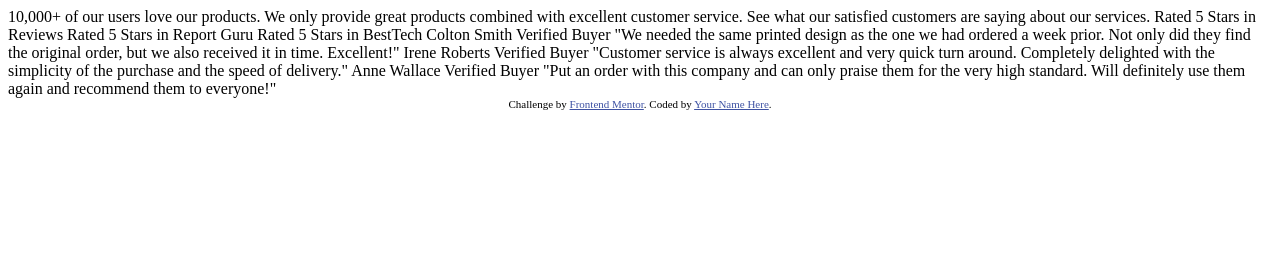
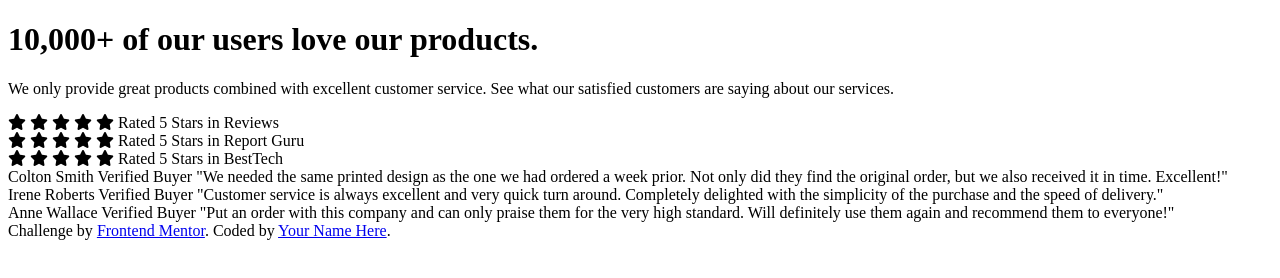
Before and after one commit to FrantiskaAli/socialProofSection, a plain HTML site: page index.html in a window 1280 px wide. Drawn offline with Linux system fonts and the light colour scheme.

Commit message:
HTML skeleton

```diff
--- a/index.html
+++ b/index.html
@@ -14,48 +14,77 @@
 
     <title>Frontend Mentor | Social proof section</title>
 
-    <!-- Feel free to remove these styles or customise in your own stylesheet 👍 -->
-    <style>
-      .attribution {
-        font-size: 11px;
-        text-align: center;
-      }
-      .attribution a {
-        color: hsl(228, 45%, 44%);
-      }
-    </style>
+    <script src="https://kit.fontawesome.com/ca3c995b6f.js" crossorigin="anonymous"></script>
   </head>
   <body>
-    10,000+ of our users love our products.
+    <!--RIGHT HEADING SECTION-->
+    <header id="right">
+   <h1>10,000+ of our users love our products. </h1>
 
-    We only provide great products combined with excellent customer service.
-    See what our satisfied customers are saying about our services.
+    <p>We only provide great products combined with excellent customer service.
+    See what our satisfied customers are saying about our services.</p>
 
+    </header>
+    <!--RATINGS SECTION-->
+    <section id="left">
+
+    <article class="rating" id="fisrt">
+      <i class="fa-solid fa-star"></i>
+      <i class="fa-solid fa-star"></i>
+      <i class="fa-solid fa-star"></i>
+      <i class="fa-solid fa-star"></i>
+      <i class="fa-solid fa-star"></i>
     Rated 5 Stars in Reviews
+    </article>
+    <article class="rating" id="second">
+      <i class="fa-solid fa-star"></i>
+      <i class="fa-solid fa-star"></i>
+      <i class="fa-solid fa-star"></i>
+      <i class="fa-solid fa-star"></i>
+      <i class="fa-solid fa-star"></i>
     Rated 5 Stars in Report Guru
+    </article>
+    <article class="rating" id="third">
+      <i class="fa-solid fa-star"></i>
+      <i class="fa-solid fa-star"></i>
+      <i class="fa-solid fa-star"></i>
+      <i class="fa-solid fa-star"></i>
+      <i class="fa-solid fa-star"></i>
     Rated 5 Stars in BestTech
+    </article>
 
-    Colton Smith
+    </section>
+<!--TESTIMONIAL CARD, BOTTOM-->
+    <section id="bottom">
+
+    <article id="A" class="testimonials">
+      Colton Smith
     Verified Buyer
     "We needed the same printed design as the one we had ordered a week prior.
     Not only did they find the original order, but we also received it in time.
     Excellent!"
+    </article>
 
+    <article id="B" class="testimonials">
     Irene Roberts
     Verified Buyer
     "Customer service is always excellent and very quick turn around. Completely
     delighted with the simplicity of the purchase and the speed of delivery."
+    </article>
 
+    <article id="C" class="testimonials">
     Anne Wallace
     Verified Buyer
     "Put an order with this company and can only praise them for the very high
     standard. Will definitely use them again and recommend them to everyone!"
+    </article>
 
-    <div class="attribution">
+  </section>
+    <footer class="attribution">
       Challenge by
       <a href="https://www.frontendmentor.io?ref=challenge" target="_blank"
         >Frontend Mentor</a
       >. Coded by <a href="#">Your Name Here</a>.
-    </div>
+    </footer>
   </body>
 </html>
```
